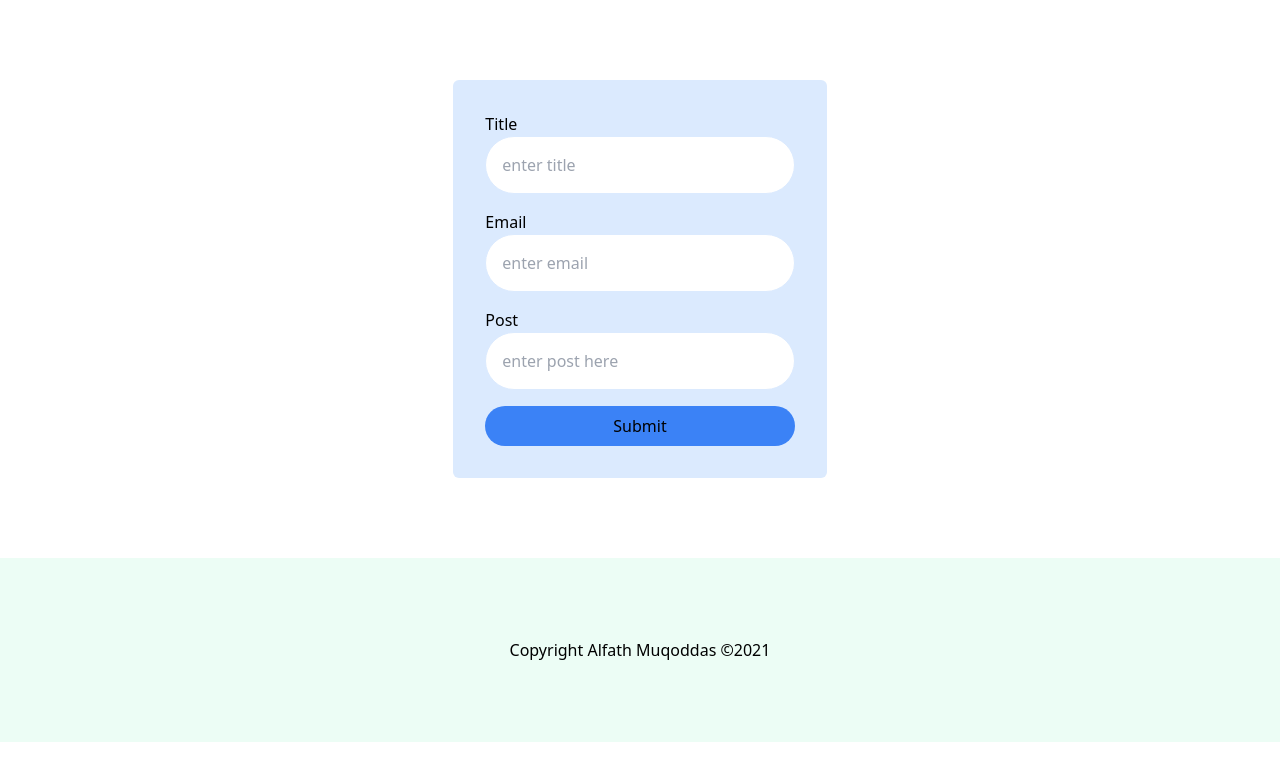
After one commit to alfathmuqoddas/php-test, a PHP site: page /add.php in a window 1280 px wide. The commit adds this page. Shown: the top 781 px of the page. Run offline with PHP 8.4, Linux system fonts and the light colour scheme.

Commit message:
adding form and validation

```diff
--- /dev/null
+++ b/add.php
@@ -0,0 +1,50 @@
+<?php include 'templates/header.php' ?>
+
+<?php
+
+  if (isset($_POST['submit'])) {
+
+  	// check title
+  	if (empty($_POST['title'])) {
+  		echo "Please enter title";
+  	} else {
+  		echo htmlspecialchars($_POST['title']);
+  	}
+
+  	// check email
+  	if (empty($_POST['email'])) {
+  		echo "An email is required";
+  	} else {
+  		echo htmlspecialchars($_POST['email']);
+  	}
+
+  	// check post
+  	if (empty($_POST['post'])) {
+  		echo "Enter your post please";
+  	} else {
+  		echo htmlspecialchars($_POST['post']);
+  	}
+  }
+
+?>
+
+
+<div class="py-20">
+	<div class="container mx-auto px-4 md:px-20">
+    <form action="add.php" method="post" class="bg-blue-100 p-8 rounded-md w-4/12 mx-auto">
+		  <label for="title">Title</label>
+		  <br>
+		  <input class="p-4 border border-blue-100 rounded-full w-full mb-4" type="text" name="title" placeholder="enter title" />
+		  <label for="email">Email</label>
+		  <br>
+		  <input class="p-4 border border-blue-100 rounded-full w-full mb-4" type="email" name="email" placeholder="enter email" />
+		  <label for="post">Post</label>
+		  <br>
+		  <input class="p-4 border border-blue-100 rounded-full w-full" type="text" name="post" placeholder="enter post here"/>
+		  <input type="submit" name="submit" class="p-2 w-full rounded-full bg-blue-500 hover:bg-blue-400 cursor-pointer mt-4">
+		</form>
+  </div>
+</div>
+
+
+<?php include 'templates/footer.php' ?>
--- a/css/style.css
+++ b/css/style.css
@@ -1,4 +1,5 @@
 @import "https://fonts.googleapis.com/css2?family=Inter:wght@100;200;300;400;500;600;700;800;900&display=swap";
+
 * {
   box-sizing: border-box;
   font-family: "Inter", sans-serif;
--- a/index.php
+++ b/index.php
@@ -2,13 +2,11 @@
 
 <div class="py-20">
 	<div class="container mx-auto px-4 md:px-20">
-		<h1 class="text-5xl">This works I guest</h1>
-		<div class="pt-4">
+		<h1 class="text-5xl">PHP form to server test</h1>
+		<div class="pt-4 mb-2">
 			<?php include 'server-connect.php' ?>
 		</div>
 	</div>
-
 </div>
 
-
 <?php include 'templates/footer.php' ?>
```
